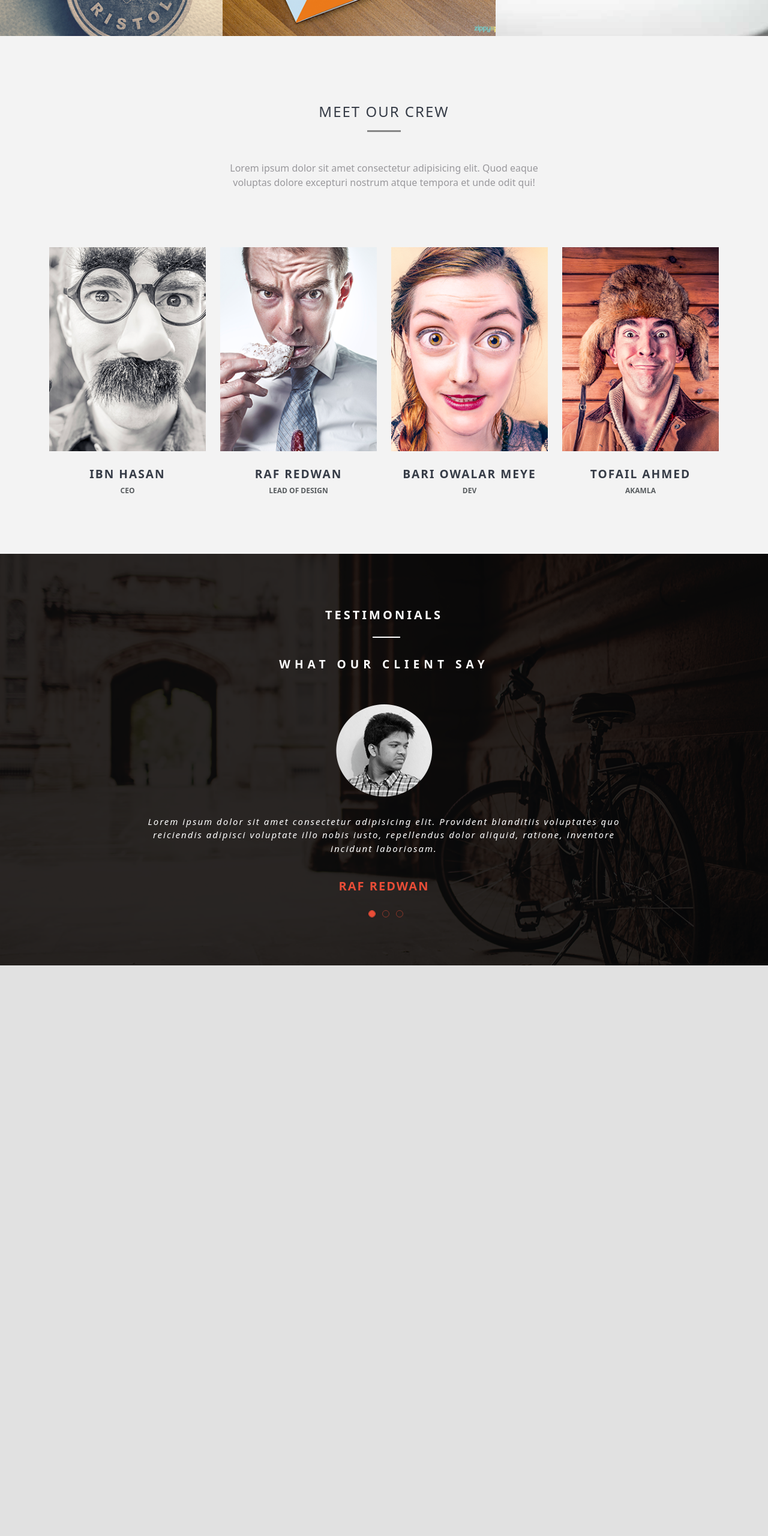
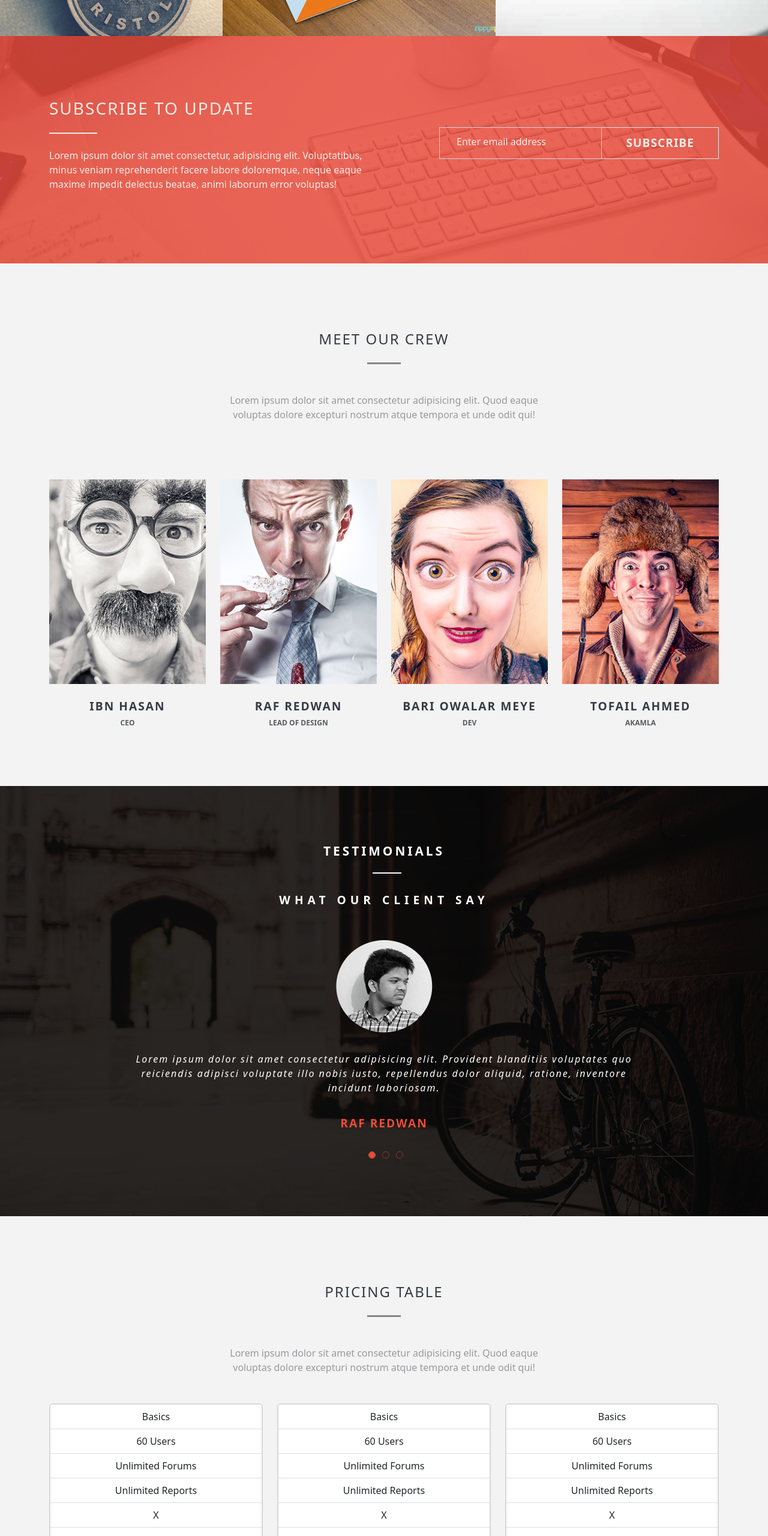
Before and after one commit to dusanpo/graxpo, a website: page index.html in a window 1280 px wide. Shown: the part 6682-9242 px from the top of the page at 60% size. Before the commit the page ends 8291 px from the top, so only its background shows below. Drawn offline with nearby package versions, Linux system fonts and the light colour scheme.

Commit message:
feat: added two sections pricing table and subscribe

```diff
--- a/frontend/src/styles/app.scss
+++ b/frontend/src/styles/app.scss
@@ -11,3 +11,5 @@
 @import "./sections/porfolio";
 @import "./sections/testimonials";
 @import "./sections/crew";
+@import "./sections/subscribe";
+@import "./sections/pricingTable";
--- a/frontend/src/styles/sections/_porfolio.scss
+++ b/frontend/src/styles/sections/_porfolio.scss
@@ -68,6 +68,7 @@
       .img {
         width: 100%;
         height: 100%;
+        //object-fit: cover;
       }
       .on-hover {
         position: absolute;
--- /dev/null
+++ b/frontend/src/styles/sections/_pricingTable.scss
@@ -0,0 +1,14 @@
+.pricing-table {
+  padding-top: 4rem;
+  background-color: $btn-text-color;
+  @include header-underline-text();
+
+
+  button{
+    &:hover{
+        background-color: $logo-color;
+        color: $white-color;
+        border: none;
+    }
+  }
+}
--- /dev/null
+++ b/frontend/src/styles/sections/_subscribe.scss
@@ -0,0 +1,46 @@
+.subscribe {
+  background-position: center center;
+  background-repeat: no-repeat;
+  background-size: 100% 100%;
+
+  color: #f5ece7;
+  padding: 6.5rem 0;
+
+  .left-content {
+    .title {
+      text-transform: uppercase;
+      letter-spacing: 2px;
+      font-weight: 500;
+    }
+    .line-under {
+      border: 1px solid #f5ece7;
+      width: 5rem;
+      margin: 1.5rem 0;
+    }
+  }
+  .right-content {
+    margin-top: 3rem;
+    margin-left: 5rem;
+    button {
+      text-transform: uppercase;
+      padding: 0.7rem 2.5rem;
+      font-size: 1.2rem;
+      font-weight: 600;
+      background: transparent;
+      letter-spacing: 1px;
+      cursor: pointer;
+      color: #f5ece7;
+    }
+    input {
+      border-radius: 0px;
+      font-size: 12px;
+      color: #f5ece7;
+      background: transparent;
+      &::placeholder {
+        color: #f5ece7;
+        padding-left: 1rem;
+        font-size: 1rem;
+      }
+    }
+  }
+}
--- a/frontend/src/styles/sections/_testimonials.scss
+++ b/frontend/src/styles/sections/_testimonials.scss
@@ -5,7 +5,7 @@
 
   .carousel {
     .carousel-indicators {
-      margin-bottom: 5rem;
+      margin-bottom: 6rem;
 
       li {
         display: inline-block;
@@ -21,7 +21,6 @@
       .active {
         width: 10px;
         height: 10px;
-        min-width: 10px;
         background-color: $logo-color;
       }
     }
@@ -29,15 +28,15 @@
       .title {
         color: $white-color;
         text-transform: uppercase;
-        padding-top: 90px;
-        font-size: 20px;
+        padding-top: 6rem;
+        font-size: 1.3rem;
         letter-spacing: 4px;
         font-weight: 600;
       }
 
       .line-middle {
-        margin-top: 24px;
-        width: 46px;
+        margin-top: 1.4rem;
+        width: 3rem;
         border: 1px solid $white-color;
         margin-left: 48.5%;
       }
@@ -52,12 +51,12 @@
       }
 
       .img {
-        margin-top: 48px;
-        margin-bottom: 30px;
+        margin-top: 3rem;
+        margin-bottom: 2rem;
       }
 
       .text-testimonial {
-        font-size: 15px;
+        font-size: 1rem;
         letter-spacing: 2px;
         font-weight: 300;
         font-style: italic;
@@ -68,9 +67,9 @@
 
       .client {
         text-transform: uppercase;
-        margin-top: 40px;
-        margin-bottom: 120px;
-        font-size: 20px;
+        margin-top: 2.2rem;
+        margin-bottom: 9rem;
+        font-size: 1.2rem;
         letter-spacing: 2px;
         color: $logo-color;
         font-weight: 600;
--- a/index.html
+++ b/index.html
@@ -655,11 +655,41 @@
       </div>
     </section>
 
-<section class="crew">
+
+
+<section class="subscribe"  style="background-image: url(images/subscribeBG.png)">
+  <div class="container">
+    <div class="row">
+      <div class="col-lg-6">
+      <div class="left-content">
+          <h3 class="title">Subscribe to Update</h3>
+          <div class="line-under"></div>
+          <p class="text">
+          Lorem ipsum dolor sit amet consectetur, adipisicing elit. Voluptatibus,
+          minus veniam reprehenderit facere labore doloremque, neque eaque maxime impedit delectus beatae, animi laborum error voluptas!
+          </p>
+      </div>
+      </div>
+
+      <div class="col-lg-6">
+          <div class="right-content">
+            <div class="input-group mail-input">
+              <input type="email" class="form-control" placeholder="Enter email address">
+              <button class=" border" type="submit">
+               Subscribe
+              </button>
+            </div>
+          </div>
+      </div>
+    </div>
+  </div>
+</section>
+
+<section id="team" class="crew">
   <div class="container">
     <div class="row">
       <div class="col text-center pt-5">
-        <h4 class="pb-2">Meet Our Crew</h4>
+        <h4 class="pb-3">Meet Our Crew</h4>
         <div class="mb-5 line-under-middle"></div>
         <p class="w-50 m-auto mb-5">
           Lorem ipsum dolor sit amet consectetur adipisicing elit. Quod
@@ -817,6 +847,101 @@
     </div>
   </section>
 
+
+  <section class="pricing-table">
+    <div class="container">
+      <div class="row">
+        <div class="col text-center pt-5">
+          <h4 class="pb-3">Pricing Table</h4>
+          <div class="mb-5 line-under-middle"></div>
+          <p class="w-50 m-auto mb-5">
+            Lorem ipsum dolor sit amet consectetur adipisicing elit. Quod
+            eaque voluptas dolore excepturi nostrum atque tempora et unde odit
+            qui!
+          </p>
+        </div>
+      </div>
+
+      <div class="row g-4">
+        <div class="col-md-4">
+          <div class="card text-center">
+            <ul class="list-group">
+              <li class="list-group-item">
+                Basics
+              </li>
+              <li class="list-group-item">60 Users</li>
+              <li class="list-group-item">Unlimited Forums</li>
+              <li class="list-group-item">Unlimited Reports</li>
+              <li class="list-group-item">X</li>
+              <li class="list-group-item">X</li>
+              <li class="list-group-item">X</li>
+              <li class="list-group-item">X</li>
+              <li class="list-group-item">
+                <button
+                  type="button"
+                  class="btn btn btn-outline-secondary"
+                >
+                  Sign Up
+                </button>
+              </li>
+            </ul>
+          </div>
+        </div>
+
+        <div class="col-md-4">
+          <div class="card text-center">
+            <ul class="list-group">
+              <li class="list-group-item">
+                Basics
+              </li>
+              <li class="list-group-item">60 Users</li>
+              <li class="list-group-item">Unlimited Forums</li>
+              <li class="list-group-item">Unlimited Reports</li>
+              <li class="list-group-item">X</li>
+              <li class="list-group-item">X</li>
+              <li class="list-group-item">X</li>
+              <li class="list-group-item">X</li>
+              <li class="list-group-item">
+                <button
+                  type="button"
+                  class="btn btn btn-outline-secondary"
+                >
+                  Sign Up
+                </button>
+              </li>
+            </ul>
+          </div>
+        </div>
+        <div class="col-md-4">
+          <div class="card text-center">
+            <ul class="list-group">
+              <li class="list-group-item">
+                Basics
+              </li>
+              <li class="list-group-item">60 Users</li>
+              <li class="list-group-item">Unlimited Forums</li>
+              <li class="list-group-item">Unlimited Reports</li>
+              <li class="list-group-item">X</li>
+              <li class="list-group-item">X</li>
+              <li class="list-group-item">X</li>
+              <li class="list-group-item">X</li>
+              <li class="list-group-item">
+                <button
+                  type="button"
+                  class="btn btn-outline-secondary"
+                >
+                  Sign Up
+                </button>
+              </li>
+            </ul>
+          </div>
+        </div>
+      </div>
+    </div>
+  </section>
+
+
+
     <script
       src="https://cdn.jsdelivr.net/npm/bootstrap@5.2.0/dist/js/bootstrap.bundle.min.js"
       integrity="sha384-A3rJD856KowSb7dwlZdYEkO39Gagi7vIsF0jrRAoQmDKKtQBHUuLZ9AsSv4jD4Xa"
```
Also changed, not shown: frontend/dist/styles/app.css.
